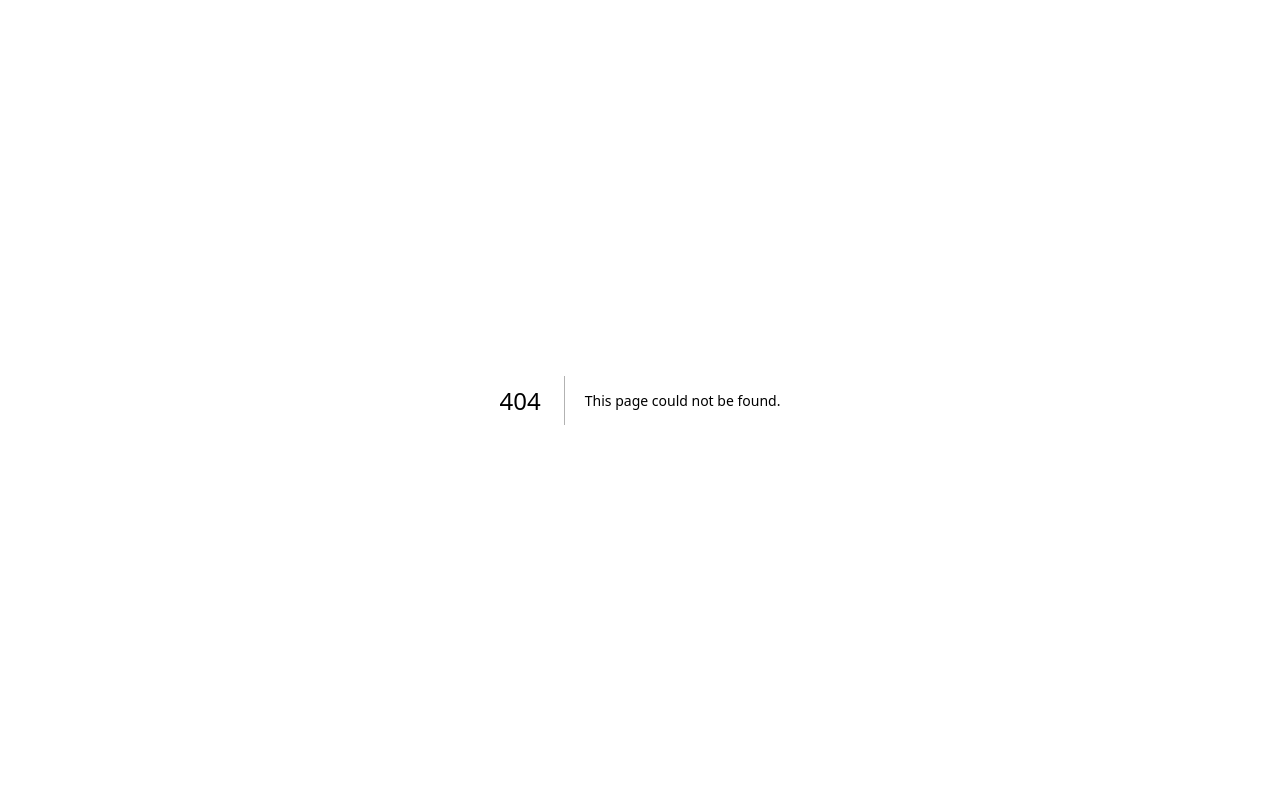
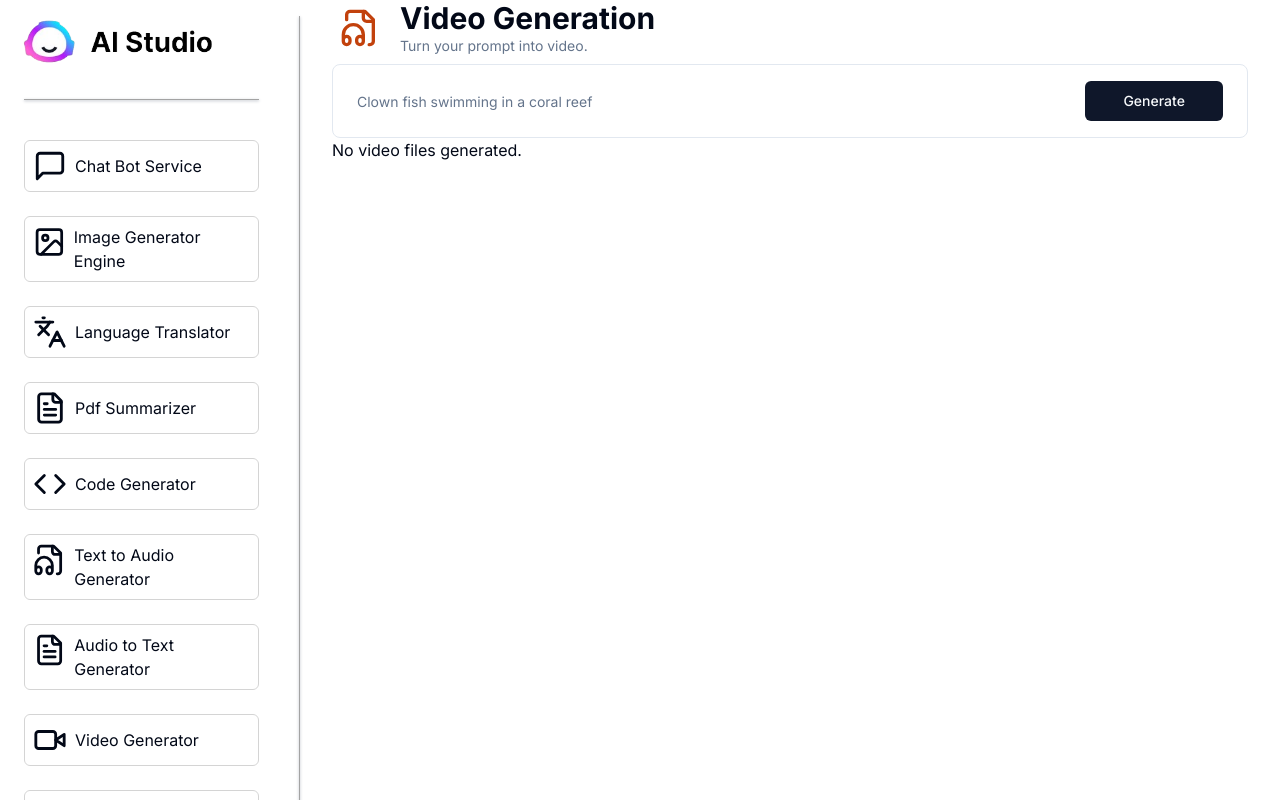
Before and after one commit to Prajwal-ak-0/saas, a Next.js app: page /video in a window 1280 px wide. Before the commit this address had no page. Built offline with nearby package versions, Linux system fonts and the light colour scheme.

Commit message:
Video Started

```diff
--- /dev/null
+++ b/app/(services)/video/page.tsx
@@ -0,0 +1,122 @@
+"use client";
+
+import * as z from "zod";
+import axios from "axios";
+import { useState } from "react";
+import { zodResolver } from "@hookform/resolvers/zod";
+import { useForm } from "react-hook-form";
+import { toast } from "react-hot-toast";
+import { FileAudio } from "lucide-react";
+import { useRouter } from "next/navigation";
+
+import { Button } from "@/components/ui/button";
+import { Input } from "@/components/ui/input";
+import { Form, FormControl, FormField, FormItem } from "@/components/ui/form";
+import { Loader } from "../_components/Loader";
+import { Heading } from "../_components/Heading";
+// import { useProModal } from "@/hooks/use-pro-modal";
+
+const formSchema = z.object({
+    prompt: z.string().min(1, {
+        message: "Prompt is required."
+    }),
+});
+
+const VideoPage = () => {
+    const router = useRouter();
+    // const proModal = useProModal();
+    const [video, setVideo] = useState<string>();
+
+    const form = useForm<z.infer<typeof formSchema>>({
+        resolver: zodResolver(formSchema),
+        defaultValues: {
+            prompt: "",
+        }
+    });
+
+    const isLoading = form.formState.isSubmitting;
+
+    const onSubmit = async (values: z.infer<typeof formSchema>) => {
+        try {
+            setVideo(undefined);
+
+            const response = await axios.post('/api/video', values);
+
+            setVideo(response.data[0]);
+            form.reset();
+        } catch (error: any) {
+            if (error?.response?.status === 403) {
+                // proModal.onOpen();
+            } else {
+                toast.error("Something went wrong.");
+            }
+        } finally {
+            router.refresh();
+        }
+    }
+
+    return (
+        <div>
+            <Heading
+                title="Video Generation"
+                description="Turn your prompt into video."
+                Icon={FileAudio}
+                iconColor="text-orange-700"
+                bgColor="bg-orange-700/10"
+            />
+            <div className="px-4 lg:px-8">
+                <Form {...form}>
+                    <form
+                        onSubmit={form.handleSubmit(onSubmit)}
+                        className="
+              rounded-lg
+              border
+              w-full
+              p-4
+              px-3
+              md:px-6
+              focus-within:shadow-sm
+              grid
+              grid-cols-12
+              gap-2
+            "
+                    >
+                        <FormField
+                            name="prompt"
+                            render={({ field }) => (
+                                <FormItem className="col-span-12 lg:col-span-10">
+                                    <FormControl className="m-0 p-0">
+                                        <Input
+                                            className="border-0 outline-none focus-visible:ring-0 focus-visible:ring-transparent"
+                                            disabled={isLoading}
+                                            placeholder="Clown fish swimming in a coral reef"
+                                            {...field}
+                                        />
+                                    </FormControl>
+                                </FormItem>
+                            )}
+                        />
+                        <Button className="col-span-12 lg:col-span-2 w-full" type="submit" disabled={isLoading} size="icon">
+                            Generate
+                        </Button>
+                    </form>
+                </Form>
+                {isLoading && (
+                    <div className="p-20">
+                        <Loader />
+                    </div>
+                )}
+                {!video && !isLoading && (
+                    <h1>No video files generated.</h1>
+                )}
+                {video && (
+                    <video controls className="w-full aspect-video mt-8 rounded-lg border bg-black">
+                        <source src={video} />
+                    </video>
+                )}
+            </div>
+        </div>
+    );
+}
+
+export default VideoPage;
--- a/app/(services)/vision/page.tsx
+++ /dev/null
@@ -1,9 +0,0 @@
-import React from 'react'
-
-const page = () => {
-  return (
-    <div>page</div>
-  )
-}
-
-export default page
--- /dev/null
+++ b/app/api/video/page.tsx
@@ -0,0 +1,53 @@
+import Replicate from "replicate";
+import { auth } from "@clerk/nextjs";
+import { NextResponse } from "next/server";
+
+// import { incrementApiLimit, checkApiLimit } from "@/lib/api-limit";
+// import { checkSubscription } from "@/lib/subscription";
+
+const replicate = new Replicate({
+  auth: process.env.REPLICATE_API_TOKEN!,
+});
+
+export async function POST(
+  req: Request
+) {
+  try {
+    const { userId } = auth();
+    const body = await req.json();
+    const { prompt  } = body;
+
+    if (!userId) {
+      return new NextResponse("Unauthorized", { status: 401 });
+    }
+
+    if (!prompt) {
+      return new NextResponse("Prompt is required", { status: 400 });
+    }
+
+    // const freeTrial = await checkApiLimit();
+    // const isPro = await checkSubscription();
+
+    // if (!freeTrial && !isPro) {
+    //   return new NextResponse("Free trial has expired. Please upgrade to pro.", { status: 403 });
+    // }
+
+    const response = await replicate.run(
+      "anotherjesse/zeroscope-v2-xl:71996d331e8ede8ef7bd76eba9fae076d31792e4ddf4ad057779b443d6aea62f",
+      {
+        input: {
+          prompt,
+        }
+      }
+    );
+
+    // if (!isPro) {
+    //   await incrementApiLimit();
+    // }
+
+    return NextResponse.json(response);
+  } catch (error) {
+    console.log('[VIDEO_ERROR]', error);
+    return new NextResponse("Internal Error", { status: 500 });
+  }
+};
```
